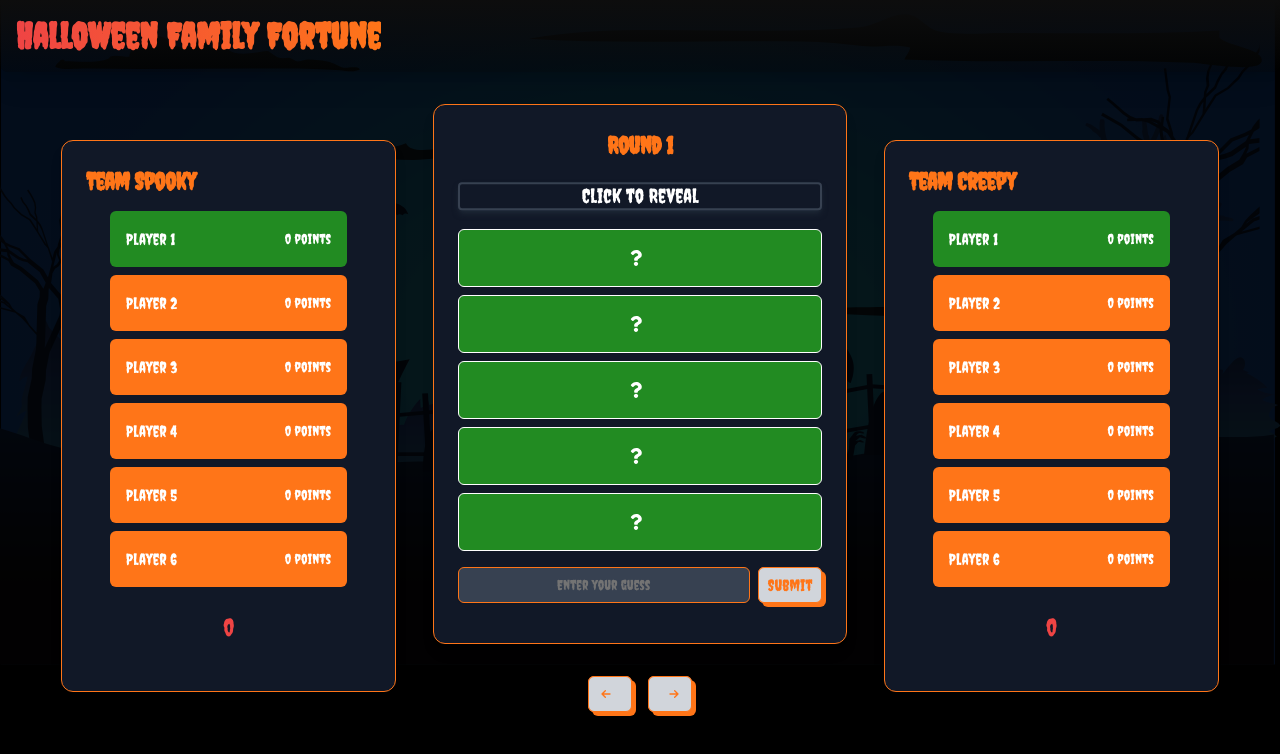
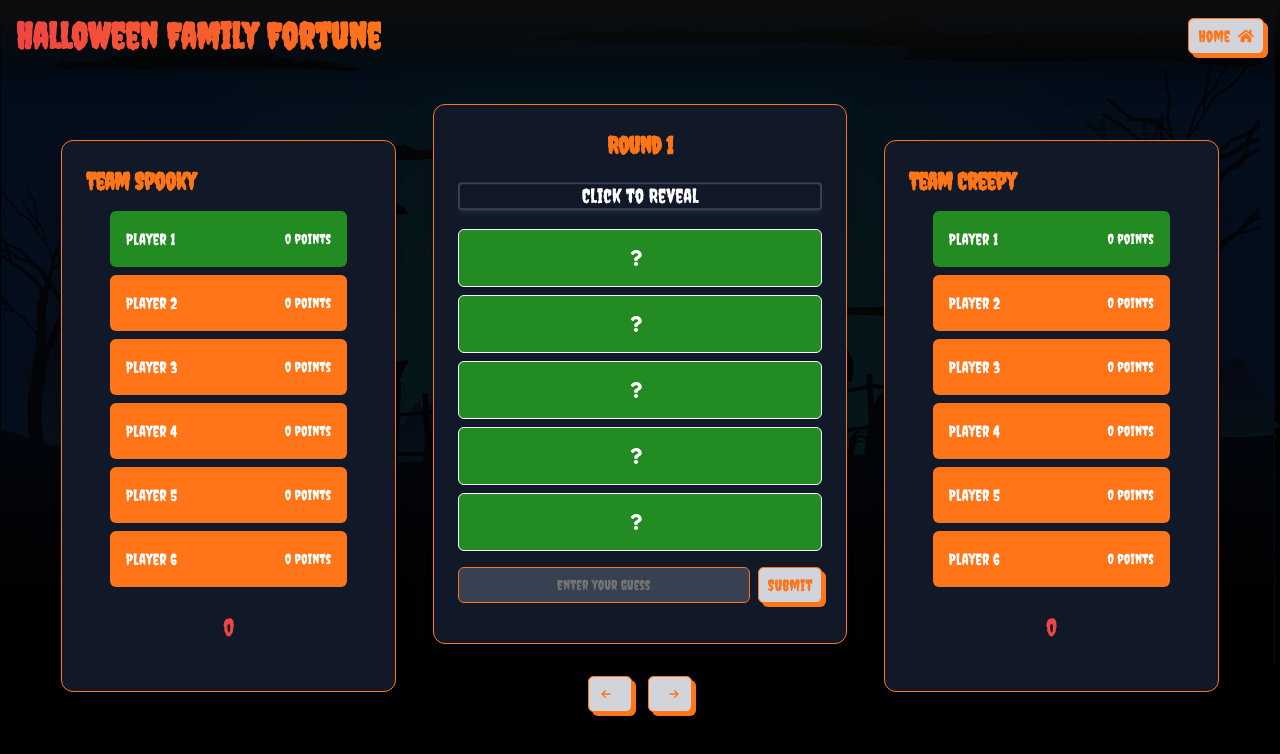
Before and after one commit to jordanleeevans/halloween-family-fortune, a React (Vite) app in the folder halloween-ff/: page /family-fortune in a window 1280 px wide. Shown: the top 754 px of the page. Built offline with nearby package versions, Linux system fonts and the light colour scheme.

Commit message:
Refactor TeamCreationCard component and simplify add player button

```diff
--- a/halloween-ff/src/components/TeamCreationCard.tsx
+++ b/halloween-ff/src/components/TeamCreationCard.tsx
@@ -89,12 +89,7 @@ const TeamCreationCard: React.FC<TeamCreationCardProps> = ({ teamIndex }) => {
 						onChange={(e) => setPlayerName(e.target.value)}
 						onKeyDown={handleKeyDown}
 					/>
-					<Button
-						onClick={handleAddPlayer}
-						className="bg-halloweenOrange hover:bg-orange-600"
-					>
-						Add Player
-					</Button>
+					<Button onClick={handleAddPlayer}>Add Player</Button>
 				</div>
 			</CardContent>
 			<CardFooter className="justify-center text-halloweenOrange">
--- a/halloween-ff/src/components/ui/navbar.tsx
+++ b/halloween-ff/src/components/ui/navbar.tsx
@@ -1,7 +1,9 @@
 import React from "react";
 import { Button } from "@/components/ui/button";
 import { AiOutlineTrophy } from "react-icons/ai";
+import { FaHome } from "react-icons/fa";
 import { useGameContext } from "@/context/GameContext";
+import { useLocation, useNavigate } from "react-router-dom";
 
 const GameTitle: React.FC = () => {
 	return (
@@ -29,12 +31,29 @@ const ScoreBoardButton: React.FC<{
 	);
 };
 
+interface HomeButtonProps {
+	onClick: () => void;
+}
+
+const HomeButton: React.FC<HomeButtonProps> = ({ onClick }) => {
+	return (
+		<Button
+			className="bg-halloweenOrange text-white hover:bg-orange-600 animate-in fade-in"
+			onClick={onClick}
+		>
+			Home <FaHome className="text-xl pl-1 inline-block" />
+		</Button>
+	);
+};
+
 interface NavbarProps {
 	setShowScoreboard: (show: boolean) => void;
 }
 
 const Navbar: React.FC<NavbarProps> = ({ setShowScoreboard }) => {
 	const { teams } = useGameContext();
+	const { pathname } = useLocation();
+	const navigate = useNavigate();
 	const allPlayers = teams.flatMap((team) => team.players);
 	const totalScore = allPlayers.reduce((acc, team) => acc + team.score, 0);
 	return (
@@ -43,6 +62,7 @@ const Navbar: React.FC<NavbarProps> = ({ setShowScoreboard }) => {
 			{totalScore > 0 && (
 				<ScoreBoardButton setShowScoreboard={setShowScoreboard} />
 			)}
+			{pathname !== "/" && <HomeButton onClick={() => navigate("/")} />}
 		</div>
 	);
 };
```
